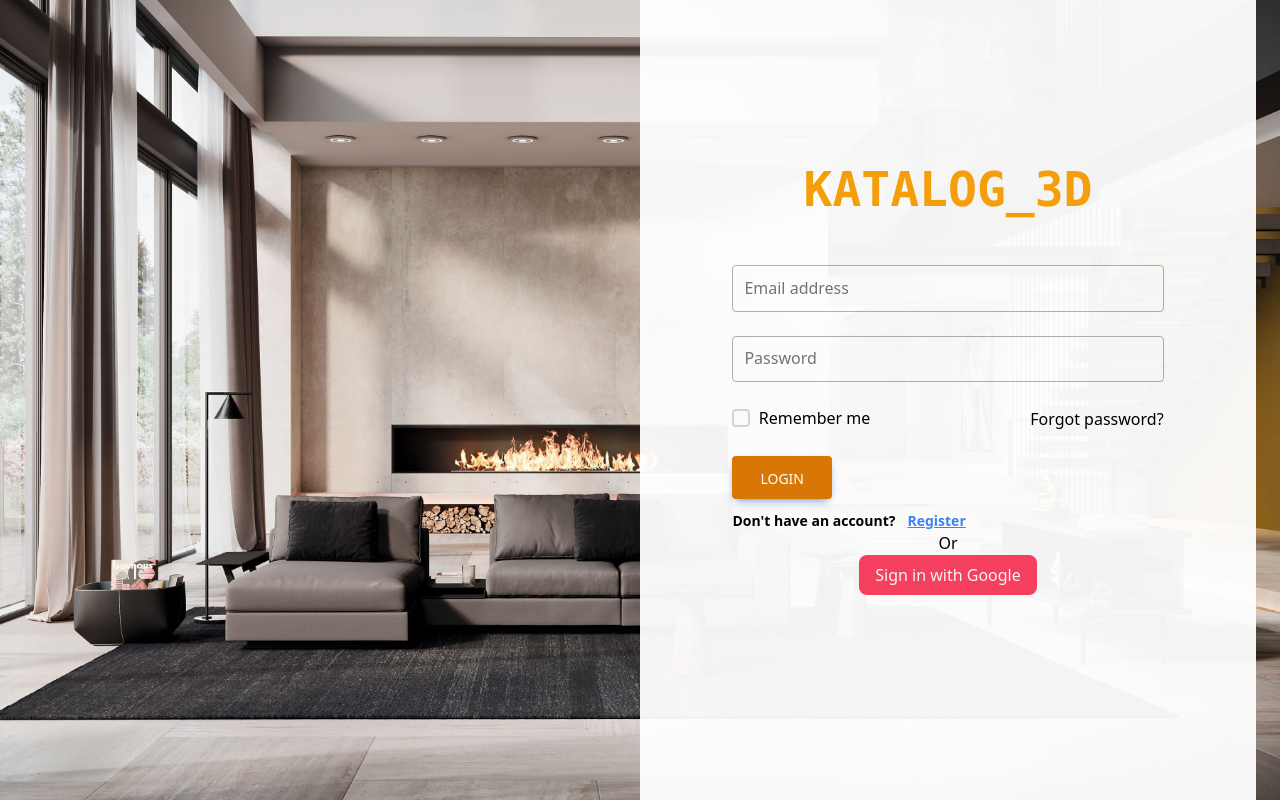
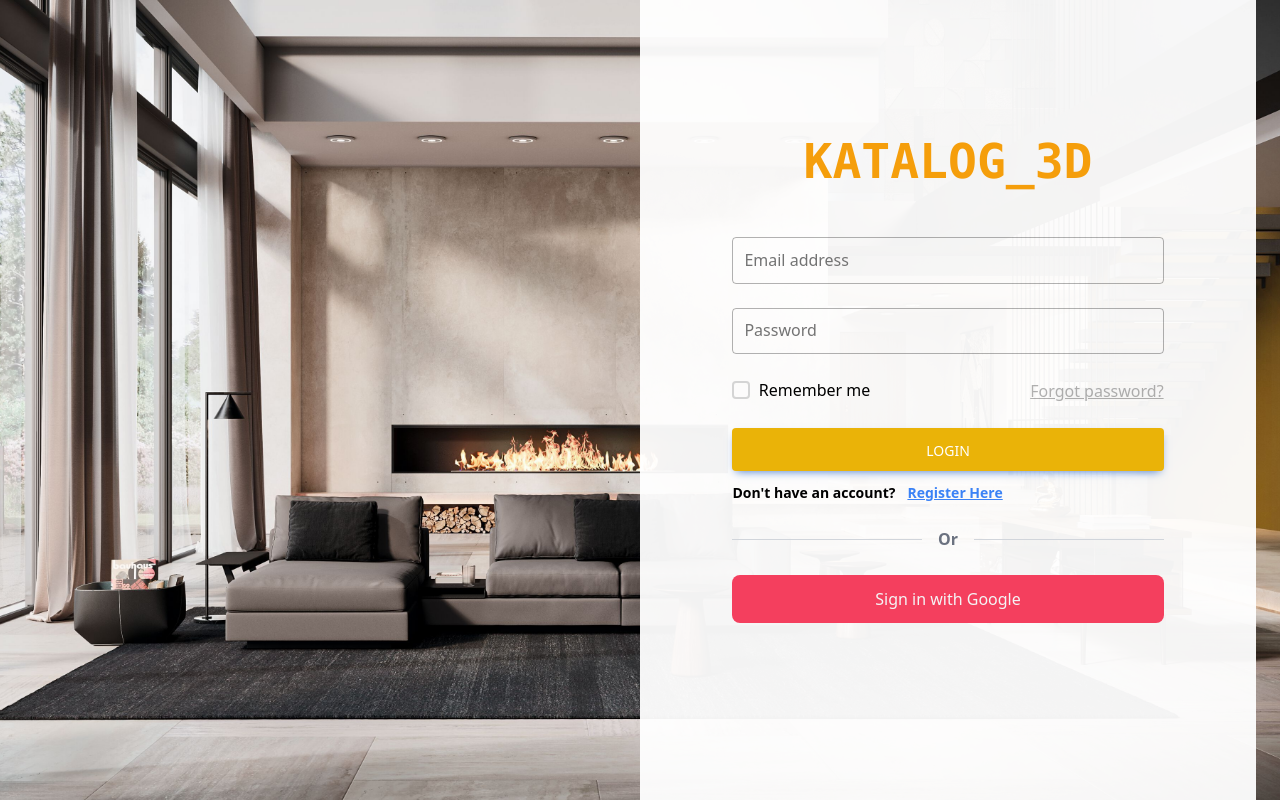
Before and after one commit to namke-dev/ThreeD-Catalog, a Next.js app: page / in a window 1280 px wide. Built offline with nearby package versions, Linux system fonts and the light colour scheme; no server answers.

Commit message:
fix style in homepage

```diff
--- a/src/components/layouts/LoginBar.jsx
+++ b/src/components/layouts/LoginBar.jsx
@@ -82,6 +82,8 @@ export default function LoginBar() {
               <div className="p-1" role="none">
                 <ProfileOption link="/user-profile">Profile</ProfileOption>
                 <ProfileOption link="/billing">Billing</ProfileOption>
+                <ProfileOption link="/dashboard">Dashboard</ProfileOption>
+
                 <button
                   className="
                 block px-4 py-2 text-sm
--- a/src/components/layouts/Navbar.jsx
+++ b/src/components/layouts/Navbar.jsx
@@ -97,16 +97,15 @@ function NavbartButton({ active, className, children, ...props }) {
         dark:text-white/80
         dark:bg-white/5
         dark:hover:bg-white/10
-
         dark:hover:text-white/90
 
-        bg-zinc-200/30
+        bg-amber-600/5
          transition-colors
          duration-500
         ${
           active
-            ? "dark:bg-white/20 bg-white/30"
-            : "text-black/60 hover:text-black hover:bg-white/50 "
+            ? "dark:bg-white/20 bg-amber-500/30 text-neutral-700"
+            : "dark:text-black/60 text-neutral-600 bg-amber-600/15"
         } ${className}`}
     >
       {children}
--- a/src/pages/index.js
+++ b/src/pages/index.js
@@ -113,14 +113,17 @@ export default function IndexPage() {
                   </div>
 
                   {/* Forgot Password Link */}
-                  <a href="#!">Forgot password?</a>
+                  <a href="#!" className="text-black/30 underline">
+                    Forgot password?
+                  </a>
                 </div>
 
                 {/* Login Button */}
-                <div className="text-center lg:text-left">
+                <div className="text-center lg:text-left w-full">
                   <button
                     type="button"
-                    className="inline-block rounded bg-primary px-7 pb-2.5 pt-3 text-sm font-medium uppercase leading-normal text-white shadow-[0_4px_9px_-4px_#3b71ca] transition duration-150 ease-in-out hover:bg-primary-600 hover:shadow-[0_8px_9px_-4px_rgba(59,113,202,0.3),0_4px_18px_0_rgba(59,113,202,0.2)] focus:bg-primary-600 focus:shadow-[0_8px_9px_-4px_rgba(59,113,202,0.3),0_4px_18px_0_rgba(59,113,202,0.2)] focus:outline-none focus:ring-0 active:bg-primary-700 active:shadow-[0_8px_9px_-4px_rgba(59,113,202,0.3),0_4px_18px_0_rgba(59,113,202,0.2)] dark:shadow-[0_4px_9px_-4px_rgba(59,113,202,0.5)] dark:hover:shadow-[0_8px_9px_-4px_rgba(59,113,202,0.2),0_4px_18px_0_rgba(59,113,202,0.1)] dark:focus:shadow-[0_8px_9px_-4px_rgba(59,113,202,0.2),0_4px_18px_0_rgba(59,113,202,0.1)] dark:active:shadow-[0_8px_9px_-4px_rgba(59,113,202,0.2),0_4px_18px_0_rgba(59,113,202,0.1)] bg-amber-600"
+                    className="inline-block rounded bg-primary px-7 pb-2.5 pt-3 text-sm font-medium uppercase leading-normal text-white shadow-[0_4px_9px_-4px_#3b71ca] transition duration-150 ease-in-out hover:bg-primary-600 hover:shadow-[0_8px_9px_-4px_rgba(59,113,202,0.3),0_4px_18px_0_rgba(59,113,202,0.2)] focus:bg-primary-600 focus:shadow-[0_8px_9px_-4px_rgba(59,113,202,0.3),0_4px_18px_0_rgba(59,113,202,0.2)] focus:outline-none focus:ring-0 active:bg-primary-700 active:shadow-[0_8px_9px_-4px_rgba(59,113,202,0.3),0_4px_18px_0_rgba(59,113,202,0.2)] dark:shadow-[0_4px_9px_-4px_rgba(59,113,202,0.5)] dark:hover:shadow-[0_8px_9px_-4px_rgba(59,113,202,0.2),0_4px_18px_0_rgba(59,113,202,0.1)] dark:focus:shadow-[0_8px_9px_-4px_rgba(59,113,202,0.2),0_4px_18px_0_rgba(59,113,202,0.1)] dark:active:shadow-[0_8px_9px_-4px_rgba(59,113,202,0.2),0_4px_18px_0_rgba(59,113,202,0.1)]
+                      bg-yellow-500 w-full"
                     data-te-ripple-init
                     data-te-ripple-color="light"
                   >
@@ -134,19 +137,26 @@ export default function IndexPage() {
                       href="#!"
                       className="text-blue-500 underline pl-3 transition duration-150 ease-in-out hover:text-danger-600 focus:text-danger-600 active:text-danger-700"
                     >
-                      Register
+                      Register Here
                     </a>
                   </p>
                 </div>
               </form>
 
+              <div className="w-[70%]">
                 {/* Or Section */}
-              <div>Or</div>
+                <div className="flex items-center my-6">
+                  <hr className="flex-grow border-t border-gray-300" />
+                  <span className="mx-4 text-gray-500 font-semibold">Or</span>
+                  <hr className="flex-grow border-t border-gray-300" />
+                </div>
 
                 {/* Sign in with Google Button */}
                 <button
                   onClick={() => signIn("google")}
-                className="px-4 py-2 bg-rose-500 text-zinc-100 font-medium rounded-lg"
+                  className="px-4 py-3
+                  w-full
+                  bg-rose-500 text-zinc-100 font-medium rounded-lg"
                 >
                   Sign in with Google
                 </button>
@@ -155,5 +165,6 @@ export default function IndexPage() {
           </div>
         </div>
       </div>
+    </div>
   );
 }
```
Lines whose indentation alone changed are shown as unchanged.
